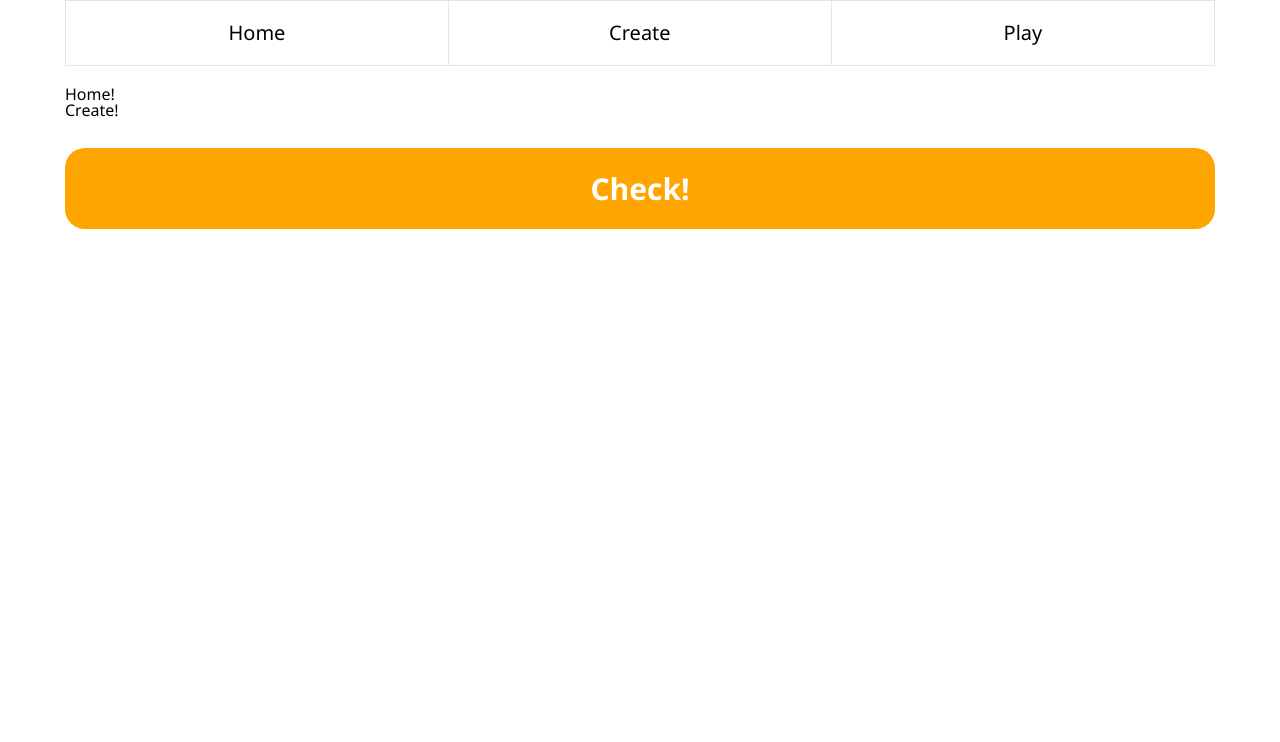
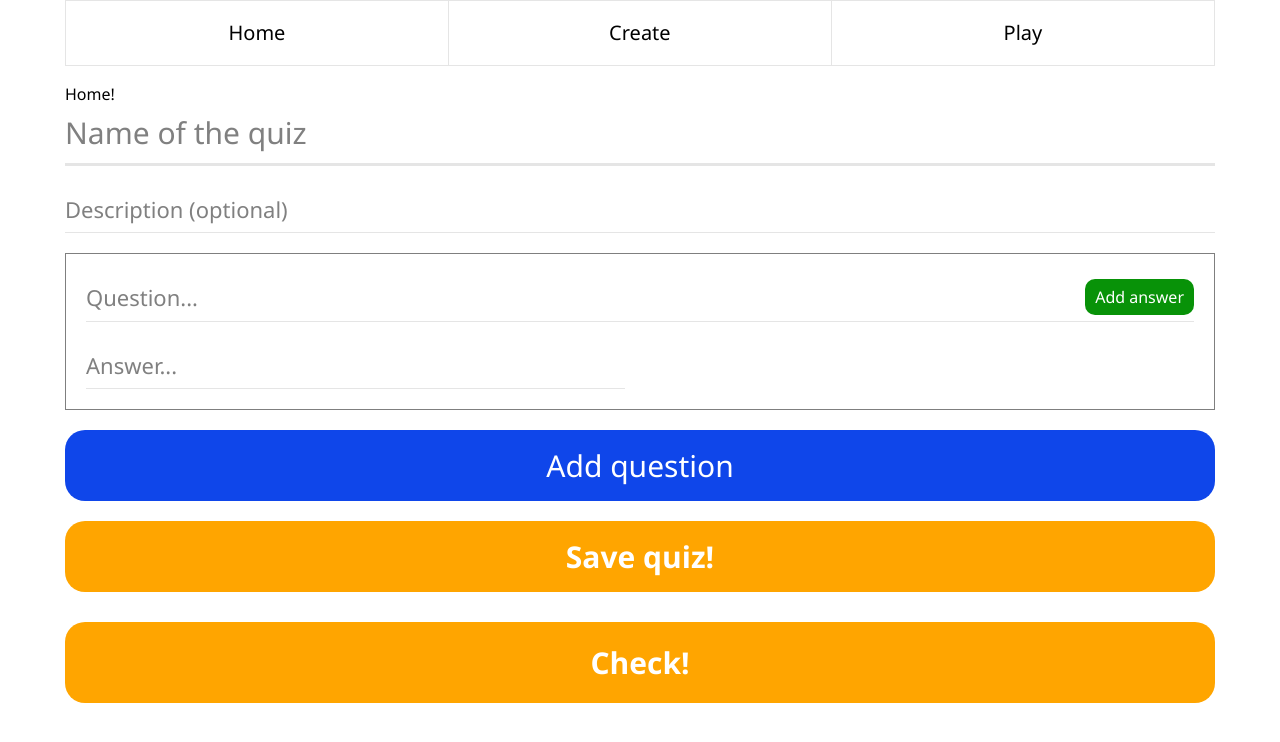
Before and after one commit to yarikdr/quiz-app, a website: page src/index.html in a window 1280 px wide. Drawn offline with nearby package versions, Linux system fonts and the light colour scheme; files that its build step writes are made by us from their sources; files whose address does not match are found by name.

Commit message:
started to work on create page

```diff
--- a/src/index.html
+++ b/src/index.html
@@ -17,10 +17,28 @@
     </nav>
     <div class="tabs-content">
       <div id="home">Home!</div>
-      <div id="create">Create!</div>
+      <div id="create">
+        <form class="create">
+          <input type="text" class="create__title" placeholder="Name of the quiz" name="title" required>
+          <input type="text" class="create__description input" placeholder="Description (optional)" name="description">
+          <div class="create__questions">
+            <div class="create__block">
+              <div class="create__question">
+                <input type="text" class="input" placeholder="Question..." name="question">
+                <button type="button" class="addAnswer">Add answer</button>
+              </div>
+              <div class="create__answers">
+                <input type="text" class="create__answer input" placeholder="Answer..." name="answer">
+              </div>
+            </div>
+          </div>
+          <button type="button" class="addQuestion">Add question</button>
+          <button type="submit" class="create__save btn">Save quiz!</button>
+        </form>
+      </div>
       <div id="play">
         <div class="questions"></div>
-        <button class="question__btn">Check!</button>
+        <button class="question__btn btn">Check!</button>
       </div>
     </div>
     <div class="modal-selected">
--- a/src/js/main.js
+++ b/src/js/main.js
@@ -2,10 +2,11 @@ import modal from "./modules/modal"
 import tabs from "./modules/tabs"
 import play from "./modules/play"
 import autofill from "./modules/autofill"
+import create from './modules/create'
 
 window.addEventListener('DOMContentLoaded', () => {
   autofill()
-  tabs('.tabs', 'tabs__tab-active', 2)
+  tabs('.tabs', 'tabs__tab-active', 1)
   modal('.modal-result', '.question__btn')
   play('.questions', '.selected', {
     btnSel: '.question__btn',
@@ -13,4 +14,5 @@ window.addEventListener('DOMContentLoaded', () => {
     actual: '#actualPoints',
     general: '#generalPoints'
   })
+  create('.create', '.addQuestion', '.addAnswer')
 })
--- /dev/null
+++ b/src/js/modules/create.js
@@ -0,0 +1,63 @@
+const create = (formSel, addQuestionSel, addAnswerSel) => {
+  const form = document.querySelector(formSel),
+        addQuestionBtn = document.querySelector(addQuestionSel)
+
+  const formHandler = e => {
+    console.log(1)
+    e.preventDefault()
+    const formData = new FormData(form)
+    let data = {}
+    for (const [key, val] of formData) {
+      data[key] = val
+    }
+    console.log(data)
+  }
+
+  const addQuestion = e => {
+    e.preventDefault()
+    const dest = addQuestionBtn.previousElementSibling
+    dest.insertAdjacentHTML(
+      'beforeend',
+      `
+      <div class="create__block">
+        <div class="create__question">
+          <input type="text" class="input" placeholder="Question..." name="question">
+          <button type="button" class="addAnswer">Add answer</button>
+        </div>
+        <div class="create__answers">
+          <input type="text" class="create__answer input" placeholder="Answer..." name="answer">
+        </div>
+      </div>
+      `
+    )
+  }
+
+  const addAnswer = e => {
+    //*Using delegation of events here
+    e.preventDefault()
+    const target = e.target
+    if (target && target.classList.contains(addAnswerSel.slice(1))) {
+      const dest = target.parentElement.nextElementSibling
+      if (dest.children.length < 4) {
+        dest.insertAdjacentHTML(
+          'beforeend',
+          `
+          <input type="text" class="create__answer input" placeholder="Answer..." name="answer">
+          `
+        )
+      } else {
+        alert('Max amount of answers: 4')
+      }
+    }
+  }
+
+  form.querySelector('.create__questions').addEventListener('click', addAnswer)
+  form.addEventListener('submit', formHandler)
+  addQuestionBtn.addEventListener('click', addQuestion)
+}
+
+export default create
+
+/*
+
+*/
--- a/src/scss/style.scss
+++ b/src/scss/style.scss
@@ -12,6 +12,35 @@ body {
 
 .lock {
   overflow: hidden;
+}
+
+.input {
+  display: inline-block;
+  width: 100%;
+  padding: 10px 20px 10px 0px;
+  color: #000;
+  font-size: 22px;
+  line-height: 120%;
+  transition: border-color 0.3s ease-out;
+  border-bottom: 1px solid rgba(0,0,0,0.1);
+  &::placeholder {
+    color: grey;
+  }
+  &:focus {
+    border-bottom: 1px solid darkblue;
+  }
+}
+
+.btn {
+  background-color: orange;
+  padding: 20px;
+  font-size: 30px;
+  color: #fff;
+  font-weight: 600;
+  border-radius: 20px;
+  &:hover {
+    background-color: lighten(orange, 10%);
+  }
 }
 
 .page {
@@ -156,16 +185,7 @@ body {
   }
 
   &__btn {
-    background-color: orange;
-    padding: 20px;
-    font-size: 30px;
-    color: #fff;
-    font-weight: 600;
-    border-radius: 20px;
     margin-top: 30px;
-    &:hover {
-      background-color: lighten(orange, 10%);
-    }
   }
 }
 
@@ -223,6 +243,91 @@ body {
   }
 }
 
+.create {
+  >*:not(:last-child) {
+    margin-bottom: 20px;
+  }
+  &__title {
+    display: inline-block;
+    width: 100%;
+    padding: 10px 20px 10px 0px;
+    font-size: 30px;
+    color: #000;
+    border-bottom: 3px solid rgba(0,0,0,0.1);
+    transition: border-color 0.3s ease-out;
+    &::placeholder {
+      color: grey;
+    }
+
+    &:focus {
+      border-bottom: 3px solid darkblue;
+    }
+  }
+
+  // &__description {}
+
+  &__block {
+    border: 1px solid rgba(0,0,0,0.5);
+    padding: 20px;
+  }
+
+  &__questions {
+    >*:not(:last-child) {
+      margin-bottom: 20px;
+    }
+  }
+
+  &__question {
+    position: relative;
+    input {
+      padding-right: 120px;
+      margin-bottom: 20px;
+    }
+    .addAnswer {
+      position: absolute;
+      right: 0;
+      top: 5px;
+      padding: 7px 10px;
+      background-color: rgb(8, 146, 8);
+      color: #fff;
+      font-size: 16px;
+      font-weight: 500;
+      border-radius: 10px;
+    }
+  }
+
+  &__answers {
+    display: grid;
+    grid-template-columns: repeat(2, 1fr);
+    grid-auto-rows: 1fr;
+    gap: 30px;
+    align-content: center;
+    @media (max-width: 425px) {
+      grid-template-columns: repeat(1, 1fr);
+    }
+  }
+
+  // &__answer {}
+
+  .addQuestion {
+    background-color: rgb(15, 70, 234);
+    padding: 15px 20px;
+    width: 100%;
+    border-radius: 20px;
+    font-size: 30px;
+    font-weight: 500;
+    color: #fff;
+    transition: all 0.3s ease;
+    &:hover {
+      background-color: darken(rgb(15, 70, 234), 10%);
+    }
+  }
+
+  &__save {
+    width: 100%;
+    padding: 15px;
+  }
+}
 
 
 
```
Also changed, not shown: dist/index.html, dist/main.js, dist/style.css.
